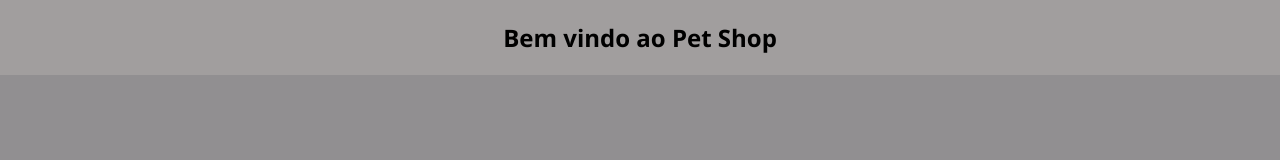
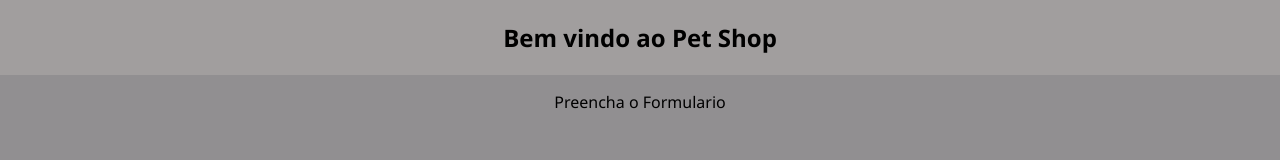
Before and after one commit to samuelhenrique1234-ops/Refor-o-de-Formul-rios, a plain HTML site: page index.html in a window 1280 px wide. Drawn offline with Linux system fonts and the light colour scheme.

Commit message:
ADD - save

```diff
--- a/index.html
+++ b/index.html
@@ -18,7 +18,9 @@
     </header>
 
     <main>
-
+        <div class="container">
+            <p>Preencha o Formulario</p>
+        </div>
     </main>
 
     <footer>
--- a/style.CSS
+++ b/style.CSS
@@ -12,3 +12,11 @@ body {
     padding: 1px;
 
 }
+
+.container {
+
+}
+
+p {
+    text-align: center;
+}
```
